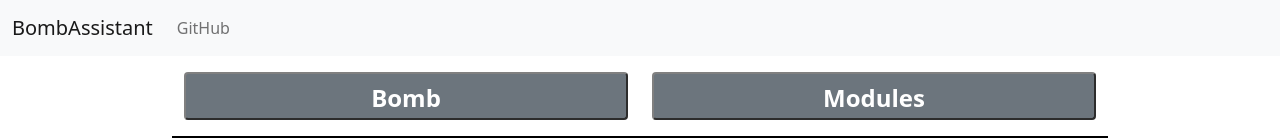
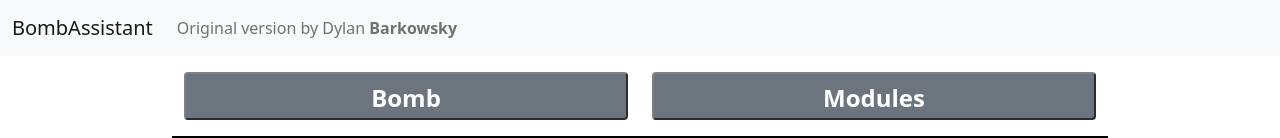
Before and after one commit to matthiasthelion/BombAssistant2, a plain HTML site: page index.html in a window 1280 px wide. Shown: the top 138 px of the page. Drawn offline with nearby package versions, Linux system fonts and the light colour scheme.

Commit message:
Update index.html
Edit the original link

```diff
--- a/index.html
+++ b/index.html
@@ -27,7 +27,7 @@
             <a class="nav-link active" aria-current="page" href="https://dbarkowsky.github.io/">My Site</a>
           </li> -->
           <li class="nav-item">
-            <a class="nav-link" href="https://github.com/dbarkowsky/BombAssistant">GitHub</a>
+            <a class="nav-link" href="https://github.com/dbarkowsky">Original version by Dylan <strong>Barkowsky</strong></a>
           </li>
         </ul>
       </div>
```
